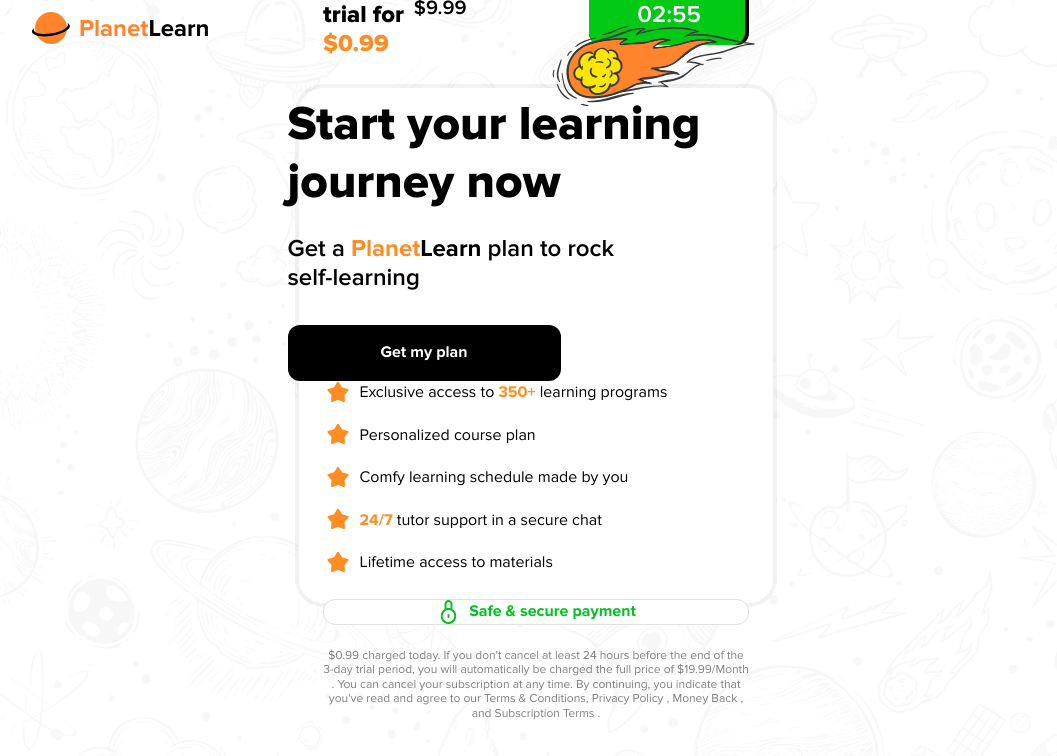
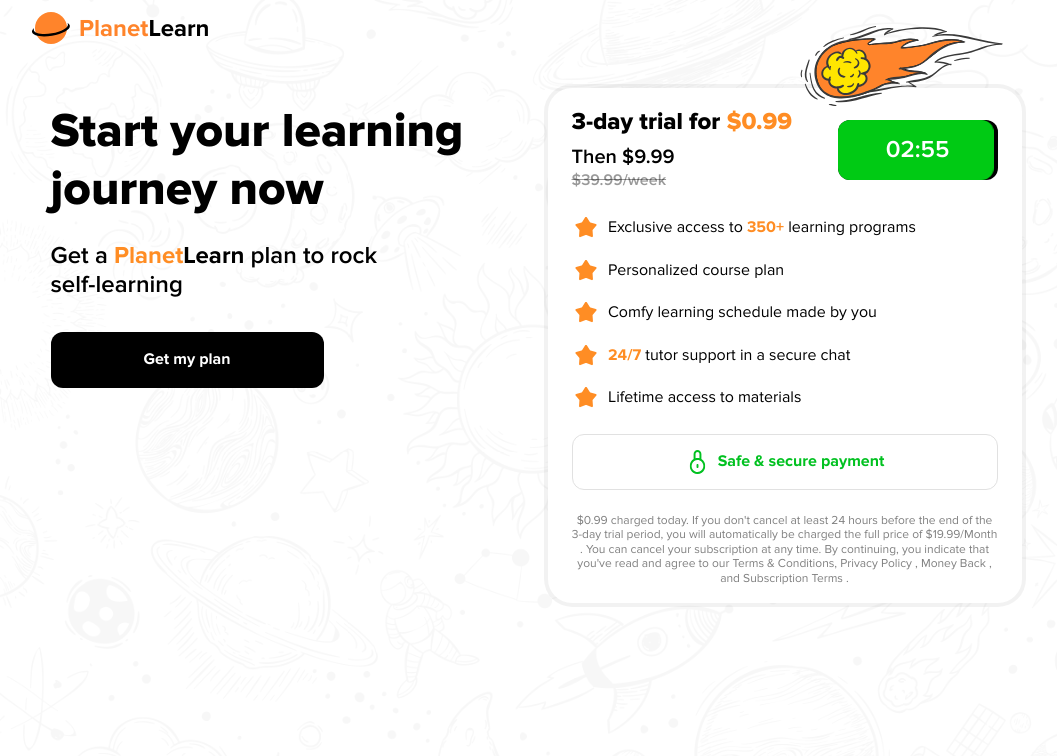
Before and after one commit to azopo/learningJourney_test, a Vue app: page / in a window 1280 px wide. Shown: the top 756 px of the page, without its empty margins (104-1161 px from the left). Built offline with nearby package versions, Linux system fonts and the light colour scheme.

Commit message:
fix screen breakpoints;

```diff
--- a/src/App.vue
+++ b/src/App.vue
@@ -23,10 +23,29 @@
 import AppHeader from "@/components/AppHeader.vue";
 import PaymentWindow from "@/components/PaymentWindow.vue";
 import { modalStore } from "@/stores/modal";
-import { computed } from "vue";
+import { computed, onBeforeUnmount, onMounted } from "vue";
+import { nextTick } from "vue";
+import { windowStore } from "@/stores/window";
 
+const windowMyStore = windowStore();
 const modalMyStore = modalStore();
 const modal = computed(() => modalMyStore.getModal);
+onMounted(() => {
+  windowMyStore.changeMdBreakpoint(
+    window.matchMedia("(max-width: 992px)").matches
+  );
+  nextTick(() => {
+    window.addEventListener("resize", onResize);
+  });
+});
+onBeforeUnmount(() => {
+  window.removeEventListener("resize", onResize);
+});
+const onResize = () => {
+  windowMyStore.changeMdBreakpoint(
+    window.matchMedia("(max-width: 992px)").matches
+  );
+};
 </script>
 <style scoped>
 .fade-enter-active,
--- a/src/components/TrialBox.vue
+++ b/src/components/TrialBox.vue
@@ -11,9 +11,9 @@
       class="h-[95px] flex justify-between items-center w-full mb-[24px] px-[16px] rounded-[12px] border border-[#CDCDCD] shadow-[0_4px_4px_rgba(0,0,0,0.06)] md:w-[426px] md:h-[85px] md:shadow-none md:border-0 md:px-0"
     >
       <div
-        class="w-[166px] h-[71px] md:flex md:items-start md:w-[238px] md:h-[85px]"
+        class="w-[166px] h-[71px] md:flex md:items-start md:flex-col md:justify-center md:w-[238px] md:h-[85px]"
         :class="{
-          'w-[288px] flex flex-col items-center justify-center ':
+          'w-[288px] flex flex-col items-center justify-center':
             timerCount <= 0,
         }"
       >
@@ -36,7 +36,7 @@
           $39.99/week
         </p>
       </div>
-      <custom-timer v-if="timerCount > 0 || screenWidth >= '992'" />
+      <custom-timer v-if="timerCount > 0 || !md" />
     </div>
     <slot />
     <div
@@ -96,7 +96,7 @@
 import CustomButton from "@/components/CustomButton.vue";
 import { timerStore } from "@/stores/timer";
 import { windowStore } from "@/stores/window";
-import { computed, onMounted } from "vue";
+import { computed } from "vue";
 import Star from "@/components/icons/star.vue";
 import Lock from "@/components/icons/lock.vue";
 import Asteroid from "@/components/icons/asteroid.vue";
@@ -104,10 +104,5 @@
 const timerMyStore = timerStore();
 const windowMyStore = windowStore();
 const timerCount = computed(() => timerMyStore.getTimerCount);
-const screenWidth = computed(() => windowMyStore.getWindowWidth);
-onMounted(() => {
-  window.addEventListener("resize", () => {
-    windowMyStore.changeWindowWidth(window.screen.width);
-  });
-});
+const md = computed(() => windowMyStore.getMdBreakpoint);
 </script>
--- a/src/stores/window.js
+++ b/src/stores/window.js
@@ -2,14 +2,14 @@
 
 export const windowStore = defineStore("windowStore", {
   state: () => ({
-    windowWidth: window.screen.width,
+    mdBreakpoint: false,
   }),
   getters: {
-    getWindowWidth: (state) => state.windowWidth,
+    getMdBreakpoint: (state) => state.mdBreakpoint,
   },
   actions: {
-    changeWindowWidth(size) {
-      this.windowWidth = size;
+    changeMdBreakpoint(value) {
+      this.mdBreakpoint = value;
     },
   },
 });
--- a/src/views/HomeView.vue
+++ b/src/views/HomeView.vue
@@ -2,8 +2,8 @@
   <div
     class="relative container mt-[32px] flex flex-col items-center md:flex-row md:justify-center md:items-start"
   >
-    <start-learning v-if="screenWidth >= 992" />
-    <trial-box> <start-learning v-if="screenWidth < 992" /></trial-box>
+    <start-learning v-if="!md" />
+    <trial-box> <start-learning v-if="md" /></trial-box>
   </div>
 </template>
 <script setup>
@@ -14,5 +14,5 @@
 import { computed } from "vue";
 
 const windowMyStore = windowStore();
-const screenWidth = computed(() => windowMyStore.getWindowWidth);
+const md = computed(() => windowMyStore.getMdBreakpoint);
 </script>
```
Also changed, not shown: .eslintrc.cjs.
